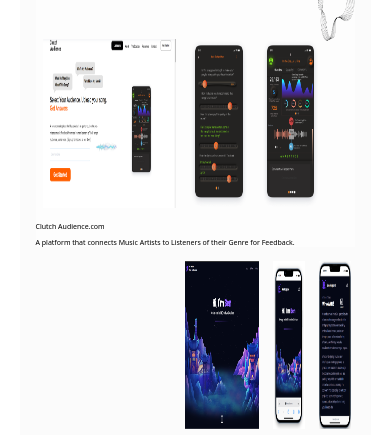
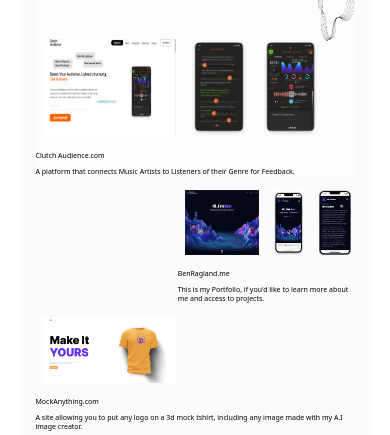
Before and after one commit to BenRagland/my-personal-bio, a plain HTML site: page index.html in a window 390 px wide. Shown: the part 398-833 px from the top of the page. Drawn offline with Linux system fonts and the light colour scheme.

Commit message:
Adds projects images responsivness using media q's

```diff
--- a/style.css
+++ b/style.css
@@ -195,6 +195,9 @@ footer{
         max-width:15%;
         bottom:-10;
     }
+    .section-imgs{
+        height:70%;
+    }
 }
 @media (max-width:600px){
     #section-1 #squiggly{
```
